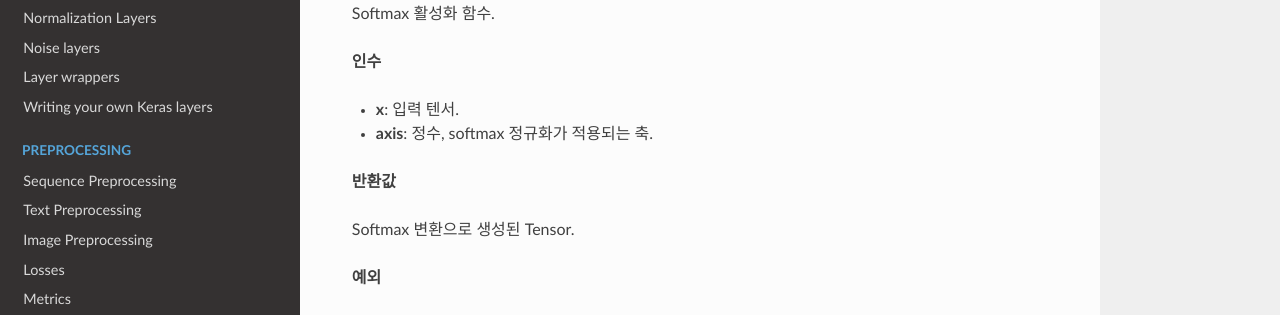
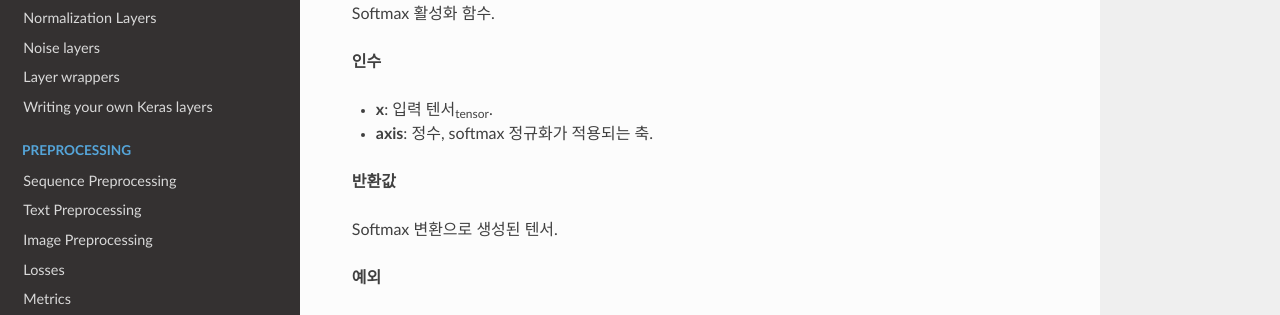
Before and after one commit to keras-team/keras-docs-ko, an MkDocs documentation site: the page built from sources/activations.md, in a window 1280 px wide and 900 px high, scrolled down 570 px. Shown: the part 158-473 px from the top of the window. Built offline with MkDocs 1.6.1, drawn with Linux system fonts in a browser that asks for light colours; nearby versions of some CDN libraries.

Commit message:
Update activations.md

```diff
--- a/sources/activations.md
+++ b/sources/activations.md
@@ -36,13 +36,13 @@ Softmax 활성화 함수.
 
 __인수__
 
-- __x__: 입력 텐서.
+- __x__: 입력 텐서<sub>tensor</sub>.
 - __axis__: 정수, softmax 정규화가 적용되는 축.
 
 
 __반환값__
 
-Softmax 변환으로 생성된 Tensor.
+Softmax 변환으로 생성된 텐서.
 
 __예외__
 
```
